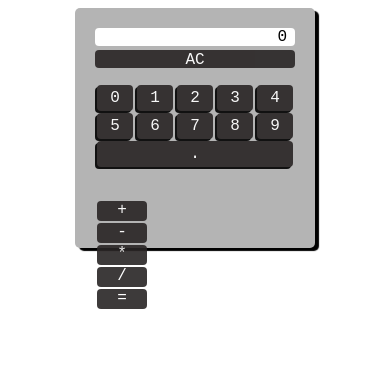
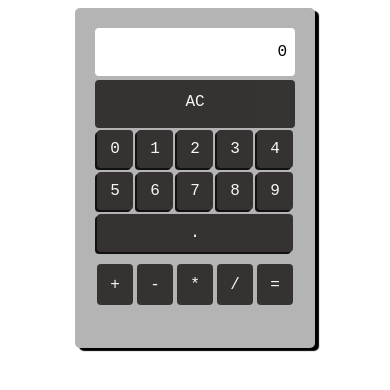
Before and after one commit to anthonyzamarro/fcc-calculator, a React (Create React App) app: page / in a window 390 px wide. Shown: the top 390 px of the page. Built offline with nearby package versions, Linux system fonts and the light colour scheme.

Commit message:
make calculator bigger

```diff
--- a/src/index.css
+++ b/src/index.css
@@ -20,8 +20,8 @@ li {
 .calculator {
   text-align: center;
   margin: auto;
-  height: 200px;
-  width: 300px;
+  height: 300px;
+  width: 500px;
   padding: 20px 12px;
   display: flex;
   flex-wrap: wrap;
@@ -34,7 +34,8 @@ li {
     width: 100%;
     background: #fff;
     border-radius: 4px;
-    align-items: center; }
+    align-items: center;
+    padding: 12px 0; }
     .calculator .results-container .results {
       flex: 0 0 57%;
       text-align: right;
@@ -42,7 +43,8 @@ li {
   .calculator .clear-container {
     display: flex;
     justify-content: center;
-    width: 100%;
+    width: 75%;
+    padding: 12px 0;
     margin-top: 4px;
     background: #292525;
     color: #fff;
@@ -61,21 +63,24 @@ li {
     flex-direction: column;
     align-items: center;
     padding: 0;
+    margin-top: -52px;
     order: 1; }
     .calculator .operations li {
-      flex: 0 0 20px;
-      width: 50px;
-      align-self: center; }
+      padding: 11.5px 0;
+      width: 90px;
+      align-self: center;
+      margin-top: 4px; }
   .calculator .numbers {
     display: flex;
     flex-wrap: wrap;
     flex: 0 0 75%;
     padding: 0;
-    justify-content: center; }
+    justify-content: center;
+    margin-top: 0px; }
     .calculator .numbers li {
-      flex: 1 0 55px;
+      flex: 1 0 95px;
       align-self: center;
-      padding: 4px 0;
+      padding: 10px 0;
       box-shadow: -2px 2px 0px #000; }
 
 @media screen and (max-width: 512px) {
@@ -85,11 +90,20 @@ li {
       width: 200px;
       padding: 20px; }
       .App .calculator .operations {
-        flex: 0 0 auto; }
+        flex: 0 0 auto;
+        flex-direction: row;
+        padding: 3px 0;
+        margin-top: unset;
+        width: 100%; }
+        .App .calculator .operations li {
+          width: 20%; }
       .App .calculator .numbers {
         padding: 0;
-        flex: 2 0 auto; }
+        flex: 2 0 auto;
+        margin-bottom: 0; }
         .App .calculator .numbers li {
-          flex: 1 0 35px; } }
+          flex: 1 0 35px; }
+    .App .clear-container {
+      width: 100%; } }
 
 /*# sourceMappingURL=index.css.map */
--- a/src/index.scss
+++ b/src/index.scss
@@ -21,8 +21,8 @@ li {
 .calculator {
 	text-align: center;
 	margin: auto;
-	height: 200px;
-	width: 300px;
+	height: 300px;
+	width: 500px;
 	padding: 20px 12px;
 	display: flex;
 	flex-wrap: wrap;
@@ -36,6 +36,7 @@ li {
 		background: #fff;
     	border-radius: 4px;
     	align-items: center;
+    	padding: 12px 0;
 		.results {
 			flex: 0 0 57%;
     		text-align: right;
@@ -45,7 +46,8 @@ li {
 	.clear-container {
 		display: flex;
 		justify-content: center;
-		width: 100%;
+		width: 75%;
+		padding: 12px 0;
 		margin-top: 4px;
 		background: #292525;
 		color: #fff;
@@ -67,11 +69,14 @@ li {
     	flex-direction: column;
     	align-items: center;
     	padding: 0;
+    	margin-top: -52px;
     	order: 1;
 		li {
-			flex: 0 0 20px;
-			width: 50px;
+			// flex: 0 0 41px;
+			padding: 11.5px 0;
+			width: 90px;
 			align-self: center;
+			margin-top: 4px;
 		}
 	}
 	.numbers {
@@ -80,11 +85,12 @@ li {
 		flex: 0 0 75%;
 		padding: 0;
 		justify-content: center;
+		margin-top: 0px;
 		li {
-			flex: 1 0 55px;
-			align-self: center;
-    		padding: 4px 0;
-    		box-shadow: -2px 2px 0px #000;
+			flex: 1 0 95px;
+		    align-self: center;
+		    padding: 10px 0;
+		    box-shadow: -2px 2px 0px #000;
 		}
 	}
 }
@@ -96,14 +102,25 @@ li {
 			padding: 20px;
 			.operations {
 				flex: 0 0 auto;
+				flex-direction: row;
+				padding: 3px 0;
+				margin-top: unset;
+				width: 100%;
+				li {
+					width: 20%;
+				}
 			}
 			.numbers {
 				padding: 0;
 				flex: 2 0 auto;
+				margin-bottom: 0;
 				li {
 					flex: 1 0 35px;
 				}
 			}
 		}
+		.clear-container {
+			width: 100%;
+		}
 	}
 }
```
Also changed, not shown: 2 other files (tests, documents, lock files or other folders).
